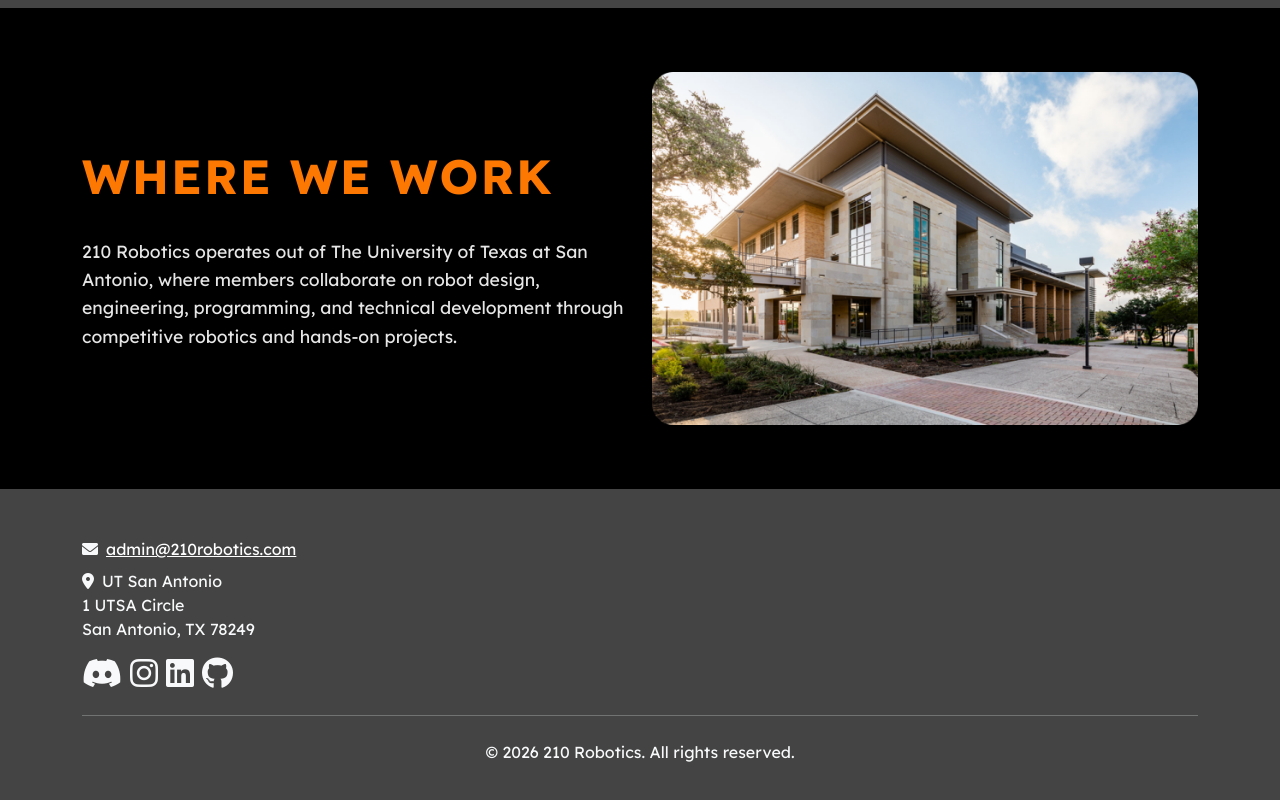
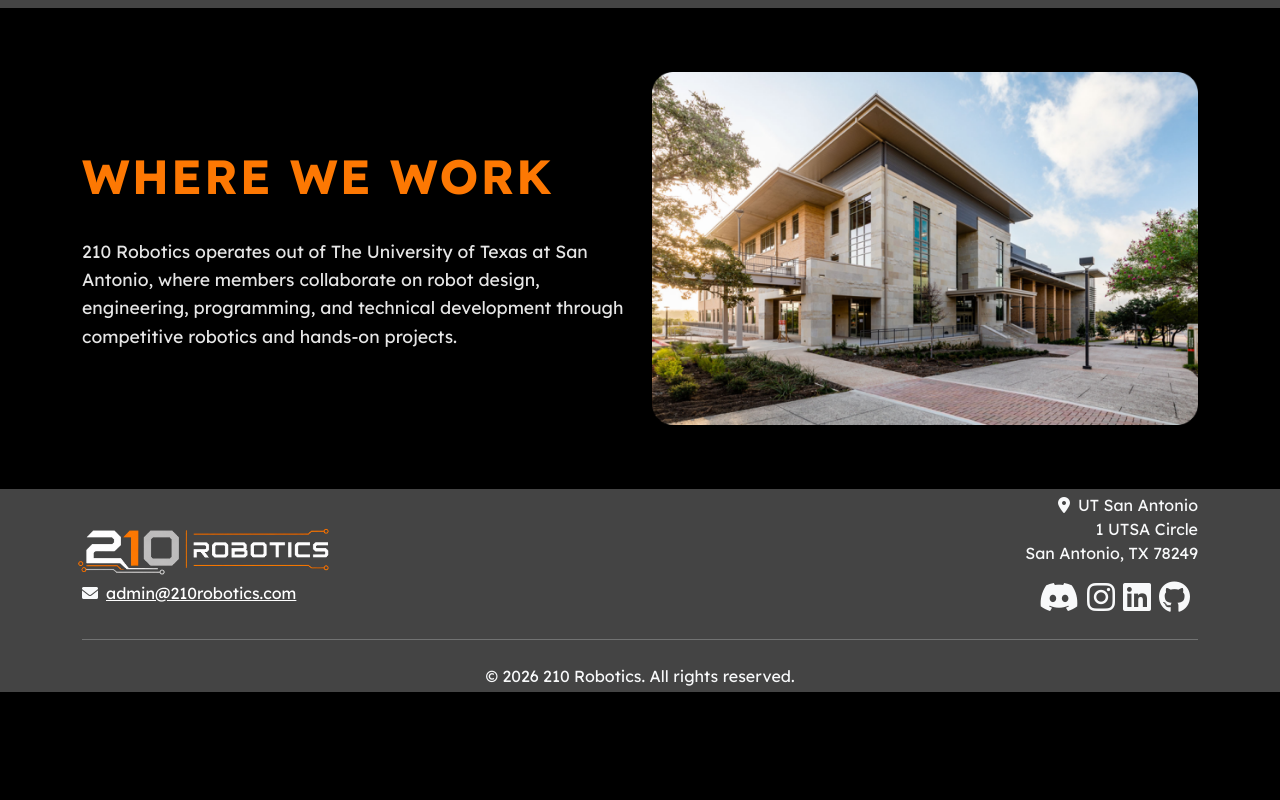
Before and after one commit to Mystery335/210RoboticsWebsite, a React (Vite) app: page / in a window 1280 px wide. Shown: the part 1311-2111 px from the top of the page. After the commit the page ends 2003 px from the top, so only its background shows below. Built offline with nearby package versions, Linux system fonts and the light colour scheme.

Commit message:
Updated Footer.jsx

```diff
--- a/src/componenets/Footer.jsx
+++ b/src/componenets/Footer.jsx
@@ -1,13 +1,21 @@
 const Footer = () => {
   return (
     <footer className="footer text-light bg-[#444444]" id="footer">
-      <div className="container py-5">
-        <div className="row g-4">
-          <div className="col-md-4">
-            <p className="mb-2">
+      <div className="container py-1">
+        <div className="row g-0">
+          <div className="col-md-6">
+            <img
+              src="assets/img/210-Robotics-Transparent-Banner.png"
+              alt=""
+              style={{width: '50%', marginLeft: '-3.3%'}}
+            />
+            <p className="mb-2" style={{marginTop: '-5%'}}>
               <i className="fas fa-envelope me-2"></i>
               <a href="mailto:admin@210robotics.com">admin@210robotics.com</a>
             </p>
+          </div>
+
+          <div className="col-md-6 text-end">
             <p className="mb-0">
               <i className="fas fa-map-marker-alt me-2"></i>
               UT San Antonio<br />
@@ -15,16 +23,16 @@ const Footer = () => {
               <span>San Antonio, TX 78249</span>
             </p>
             <div className="social-links mt-3">
-              <a href="https://discord.gg/SddubkhhE" className="text-light text-decoration-none me-2" target = "_blank">
+              <a href="https://discord.gg/SddubkhhE" className="text-light text-decoration-none me-2" target="_blank">
                 <i className="fab fa-discord fa-2x"></i>
               </a>
-              <a href="https://www.instagram.com/210_robotics/" className="text-light text-decoration-none me-2" target = "_blank">
+              <a href="https://www.instagram.com/210_robotics/" className="text-light text-decoration-none me-2" target="_blank">
                 <i className="fab fa-instagram fa-2x"></i>
               </a>
-              <a href="https://www.linkedin.com/company/210-robotics/" className="text-light text-decoration-none me-2" target = "_blank">
+              <a href="https://www.linkedin.com/company/210-robotics/" className="text-light text-decoration-none me-2" target="_blank">
                 <i className="fab fa-linkedin fa-2x"></i>
               </a>
-              <a href="https://github.com/Mystery335/210Robotics_Website" className="text-light text-decoration-none me-2" target = "_blank">
+              <a href="https://github.com/Mystery335/210Robotics_Website" className="text-light text-decoration-none me-2" target="_blank">
                 <i className="fab fa-github fa-2x"></i>
               </a>
             </div>
```
